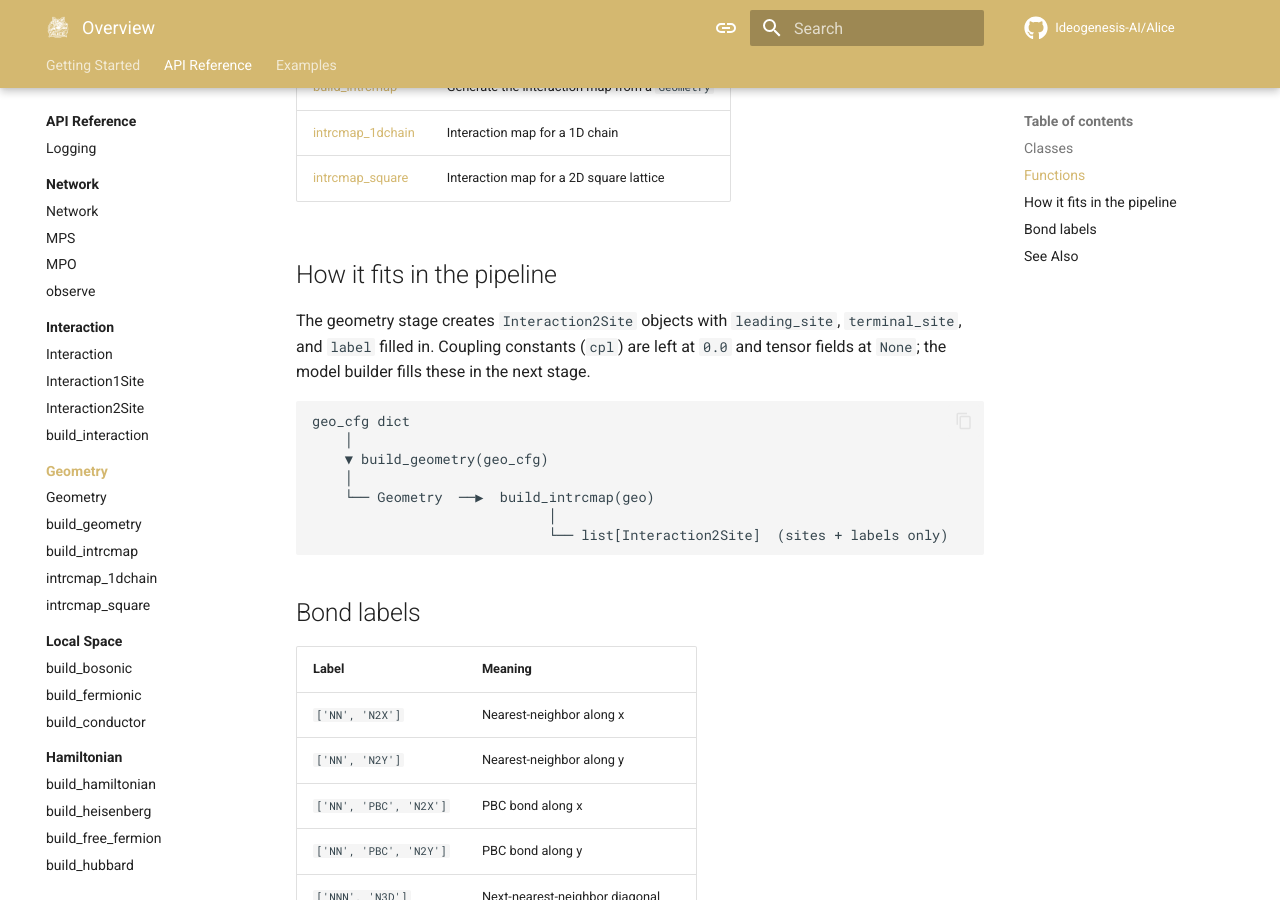
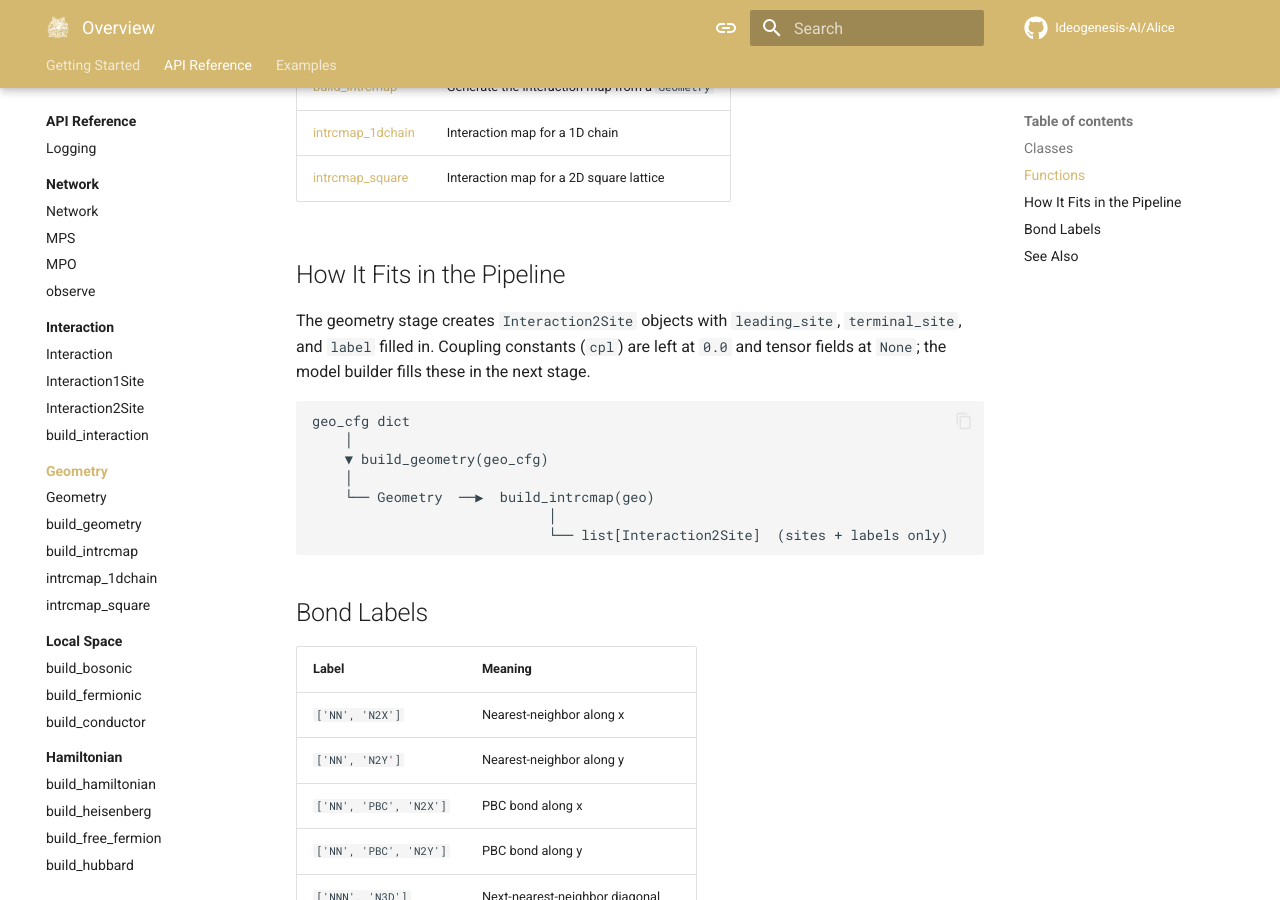
Before and after one commit to Ideogenesis-AI/Alice, an MkDocs documentation site: the page built from docs/api/geometry/index.md, in a window 1280 px wide and 900 px high, scrolled down 587 px. Built offline with MkDocs 1.6.1 and Material for MkDocs 9.7.7, drawn with Linux system fonts in a browser that asks for light colours; comment, search, counter and statistics services are not loaded.

````diff
--- a/docs/api/geometry/index.md
+++ b/docs/api/geometry/index.md
@@ -17,7 +17,7 @@ The geometry module provides the `Geometry` dataclass and functions to generate
 | [intrcmap_1dchain](intrcmap-1dchain.md) | Interaction map for a 1D chain |
 | [intrcmap_square](intrcmap-square.md) | Interaction map for a 2D square lattice |
 
-## How it fits in the pipeline
+## How It Fits in the Pipeline
 
 The geometry stage creates `Interaction2Site` objects with `leading_site`, `terminal_site`, and `label` filled in. Coupling constants (`cpl`) are left at `0.0` and tensor fields at `None`; the model builder fills these in the next stage.
 
@@ -31,7 +31,7 @@ geo_cfg dict
                              └── list[Interaction2Site]  (sites + labels only)
 ```
 
-## Bond labels
+## Bond Labels
 
 | Label | Meaning |
 |-------|---------|
````
Also changed, not shown: docs/api/geometry/build-geometry.md (+1 -1 lines), docs/api/geometry/intrcmap-1dchain.md (+1 -1 lines), docs/api/geometry/intrcmap-square.md (+2 -2 lines).
